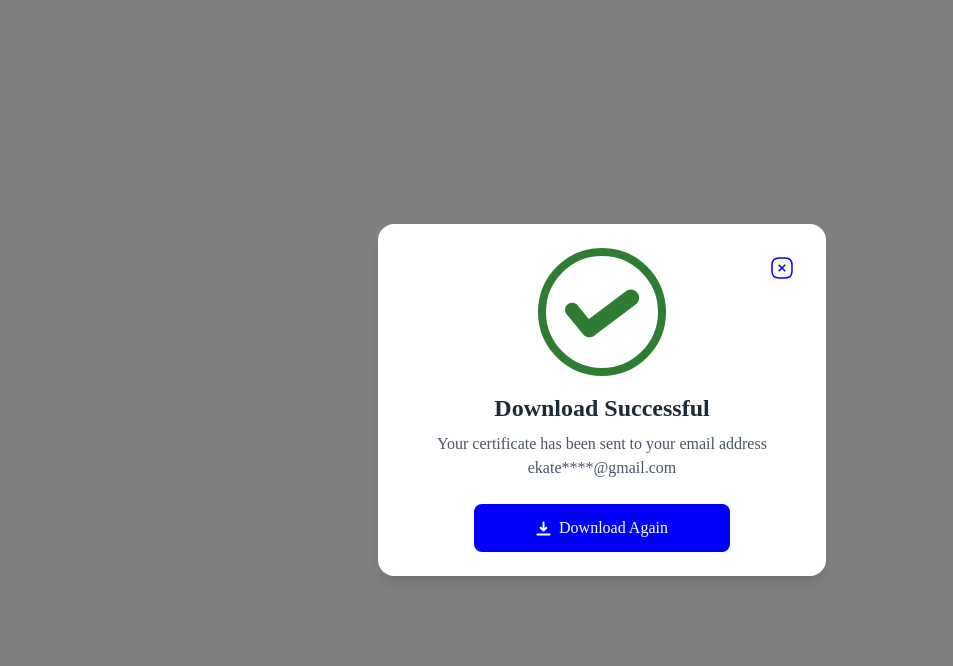
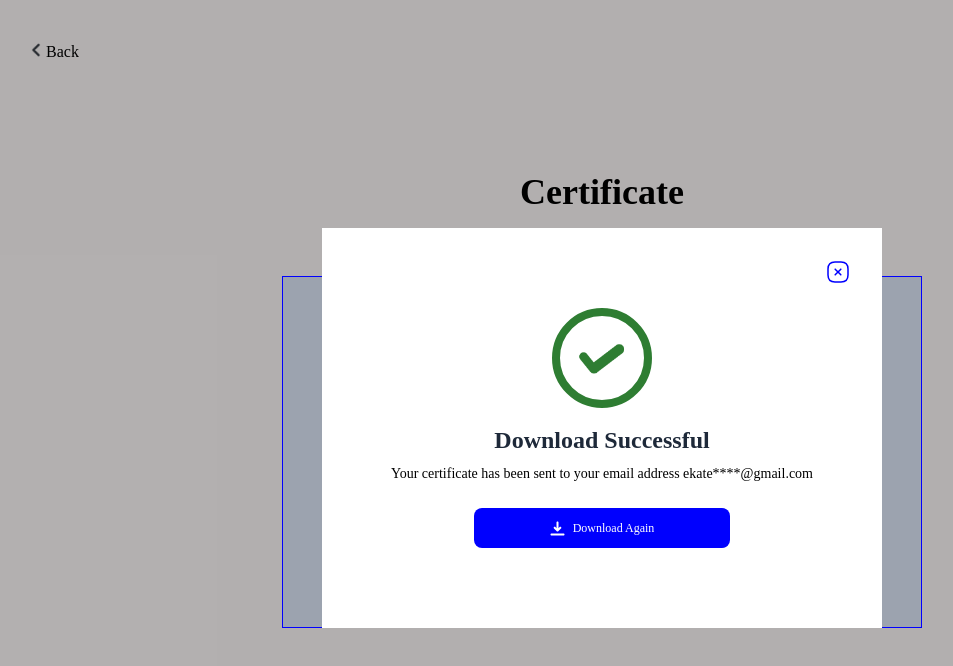
Before and after one commit to Techy-Jaunt/certificate-verification-system, a React (Vite) app in the folder frontend/: page /certificate-download in a window 1280 px wide. Shown: the top 666 px of the page, without its empty margins (38-991 px from the left). Built offline with nearby package versions, Linux system fonts and the light colour scheme.

Commit message:
Added Success download modal

```diff
--- a/frontend/src/App.jsx
+++ b/frontend/src/App.jsx
@@ -1,5 +1,5 @@
 import React from "react";
-import { BrowserRouter as Router, Route, Routes } from "react-router-dom";
+import { BrowserRouter as Router, Route, Routes } from "react-router";
 import Home from "./pages/Home";
 import RecruiterSearch from "./pages/RecruiterSearch";
 import CertificateRequest from "./pages/CertificateRequest";
--- a/frontend/src/modals/CertificateVerificationSuccess.jsx
+++ b/frontend/src/modals/CertificateVerificationSuccess.jsx
@@ -1,10 +1,58 @@
-import React from "react";
+// import React from "react";
+
+// const CertificateVerificationSuccess = () => {
+//   return (
+//     <>
+//       <div>CertificateVerificationSuccess</div>
+//     </>
+//   );
+// };
+
+// export default CertificateVerificationSuccess;
+
+
+import downloadIcon from "/icons/download-icon.svg";
+import successIcon from "/icons/tick.png";
+import close from "/icons/close.svg";
+import backArrow from "/icons/Back arrow.png";
+import vector from "/icons/verify icon.png"
 
 const CertificateVerificationSuccess = () => {
   return (
-    <>
-      <div>CertificateVerificationSuccess</div>
-    </>
+    <div className="w-full h-screen inset-0 flex flex-col items-center justify-center gap-5 bg-[#0c030350] text-center z-50 relative">
+      <button className="absolute left-16 top-10 flex"><img src={backArrow} alt="" className="rotate-90 w-5"/> Back</button>
+      <h2 className="text-4xl font-semibold">Certificate</h2>
+      <div className="hidden md:flex gap-2">
+        <img src={vector} alt="" />
+        <p>Verification successful! Here is your certificate</p>
+      </div>
+      <div className="certificate md:w-[65%] lg:w-[50%] md:h-[18rem] lg:h-[22rem] bg-[var(--color-background-alt)] border border-[#0000FE]"></div>
+
+      <div className="flex flex-col justify-center items-center bg-white w-[20rem] md:max-w-[28rem] lg:max-w-[35rem] md:w-full p-6 h-[90%] md:h-[20rem] lg:h-[25rem] px-16 scale-100 absolute top-1/2 left-1/2 -translate-x-1/2 -translate-y-1/2 md:-translate-y-27 lg:-translate-y-43">
+        <div className="flex items-center justify-center w-25 h-25 mx-auto  mb-4 border-8 border-[#2E7D32] rounded-full">
+          <img src={successIcon} alt="" className="w-12" />
+        </div>
+
+        <h2 className="text-2xl font-semibold text-gray-800 dark:text-gray-100">
+          Download Successful
+        </h2>
+
+        <p className="mt-2 text-gray-60 text-xs md:text-sm">
+          Your certificate has been sent to your email address
+          ekate****@gmail.com
+        </p>
+
+        <div className="mt-6 flex flex-col items-center gap-3">
+          <button className="flex justify-center items-center gap-2 w-[10rem] md:w-[16rem] h-[2.5rem] bg-[#0000FE] text-white text-xs py-2 px-4 rounded-lg transition">
+            <img src={downloadIcon} alt="" />
+            Download Again
+          </button>
+          <button className="absolute top-6 md:top-8 right-2 md:right-8 cursor-pointer">
+            <img src={close} alt="" />
+          </button>
+        </div>
+      </div>
+    </div>
   );
 };
 
--- a/frontend/src/modals/SuccessDownloadAlumni.jsx
+++ b/frontend/src/modals/SuccessDownloadAlumni.jsx
@@ -1,30 +1,40 @@
 import downloadIcon from "/icons/download-icon.svg";
 import successIcon from "/icons/tick.png";
 import close from "/icons/close.svg";
+import backArrow from "/icons/Back arrow.png";
+import vector from "/icons/verify icon.png"
 
 const SuccessDownloadAlumni = () => {
   return (
-    <div className="fixed inset-0 flex items-center justify-center bg-black/50 z-50">
-      <div className="bg-white dark:bg-gray-900 rounded-2xl shadow-lg max-w-md w-full p-6 text-center transition transform scale-100">
-        <div className="flex items-center justify-center w-32 h-32 mx-auto  mb-4 border-8 border-[#2E7D32] rounded-full">
-          <img src={successIcon} alt="" />
+    <div className="w-full h-screen inset-0 flex flex-col items-center justify-center gap-5 bg-[#0c030350] text-center z-50 relative">
+      <button className="absolute left-16 top-10 flex"><img src={backArrow} alt="" className="rotate-90 w-5"/> Back</button>
+      <h2 className="text-4xl font-semibold">Certificate</h2>
+      <div className="hidden md:flex gap-2">
+        <img src={vector} alt="" />
+        <p>Verification successful! Here is your certificate</p>
+      </div>
+      <div className="certificate md:w-[65%] lg:w-[50%] md:h-[18rem] lg:h-[22rem] bg-[var(--color-background-alt)] border border-[#0000FE]"></div>
+
+      <div className="flex flex-col justify-center items-center bg-white w-[20rem] md:max-w-[28rem] lg:max-w-[35rem] md:w-full p-6 h-[90%] md:h-[20rem] lg:h-[25rem] px-16 scale-100 absolute top-1/2 left-1/2 -translate-x-1/2 -translate-y-1/2 md:-translate-y-27 lg:-translate-y-43">
+        <div className="flex items-center justify-center w-25 h-25 mx-auto  mb-4 border-8 border-[#2E7D32] rounded-full">
+          <img src={successIcon} alt="" className="w-12" />
         </div>
 
         <h2 className="text-2xl font-semibold text-gray-800 dark:text-gray-100">
           Download Successful
         </h2>
 
-        <p className="mt-2 text-gray-600 dark:text-gray-400">
+        <p className="mt-2 text-gray-60 text-xs md:text-sm">
           Your certificate has been sent to your email address
           ekate****@gmail.com
         </p>
 
         <div className="mt-6 flex flex-col items-center gap-3">
-          <button className="flex justify-center items-center gap-2 w-[16rem] h-[3rem] bg-[#0000FE] text-white py-2 px-4 rounded-lg transition">
+          <button className="flex justify-center items-center gap-2 w-[10rem] md:w-[16rem] h-[2.5rem] bg-[#0000FE] text-white text-xs py-2 px-4 rounded-lg transition">
             <img src={downloadIcon} alt="" />
             Download Again
           </button>
-          <button className="absolute top-8 right-8 cursor-pointer">
+          <button className="absolute top-6 md:top-8 right-2 md:right-8 cursor-pointer">
             <img src={close} alt="" />
           </button>
         </div>
```
